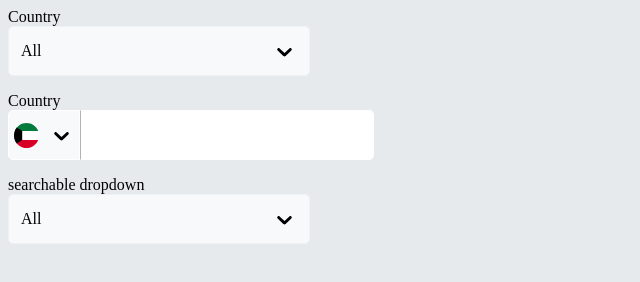
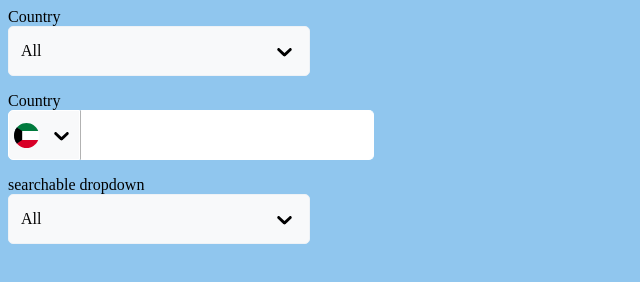
Before and after one commit to maenkhraisha/dropdown-template, a website: page index.html in a window 1280 px wide. Shown: the whole page, without its empty margins (0-640 px from the left). Drawn offline with nearby package versions, Linux system fonts and the light colour scheme.

Commit message:
dropdown template

```diff
--- a/sass/style.scss
+++ b/sass/style.scss
@@ -5,7 +5,7 @@ body {
   display: flex;
   flex-direction: column;
   grid-row-gap: 1rem;
-  background-color: #e6eaed;
+  background-color: #90c6ee;
   justify-content: flex-start;
   align-items: flex-start;
   & svg{
```
Also changed, not shown: style.css.
